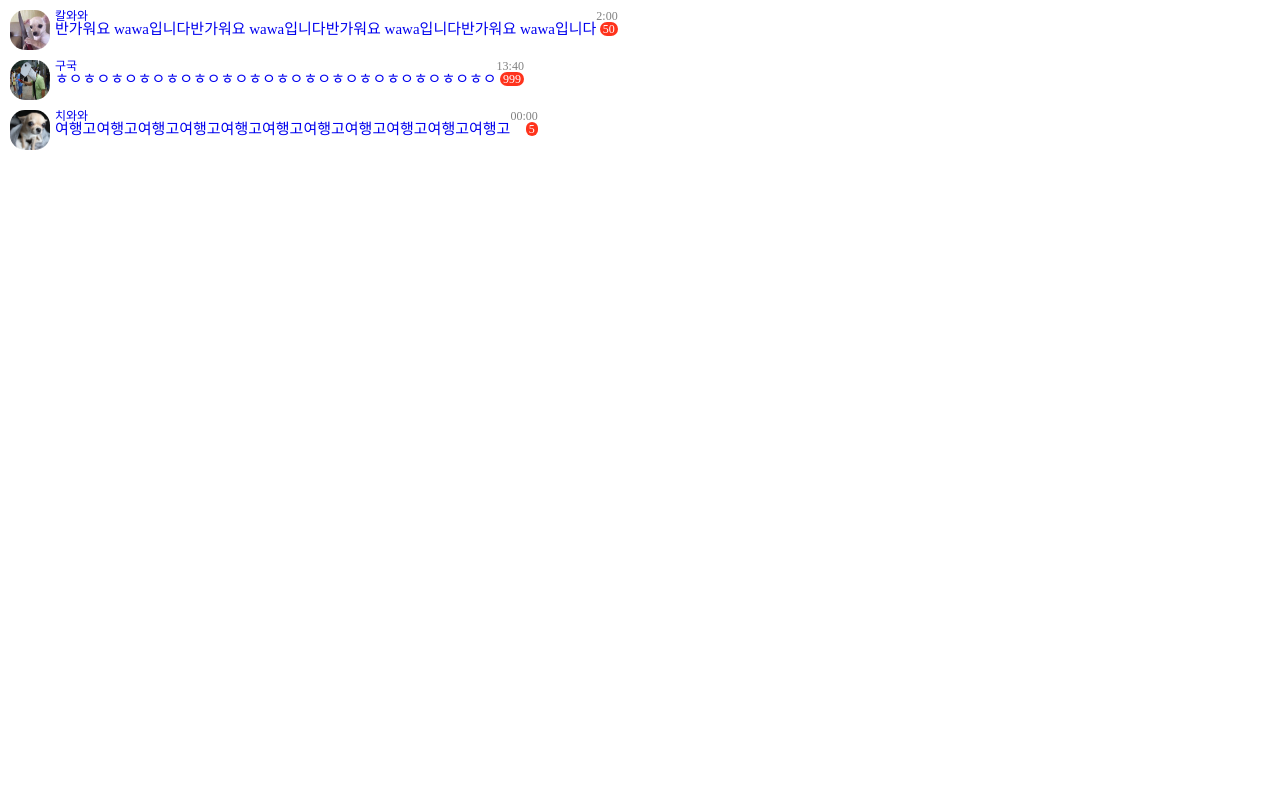
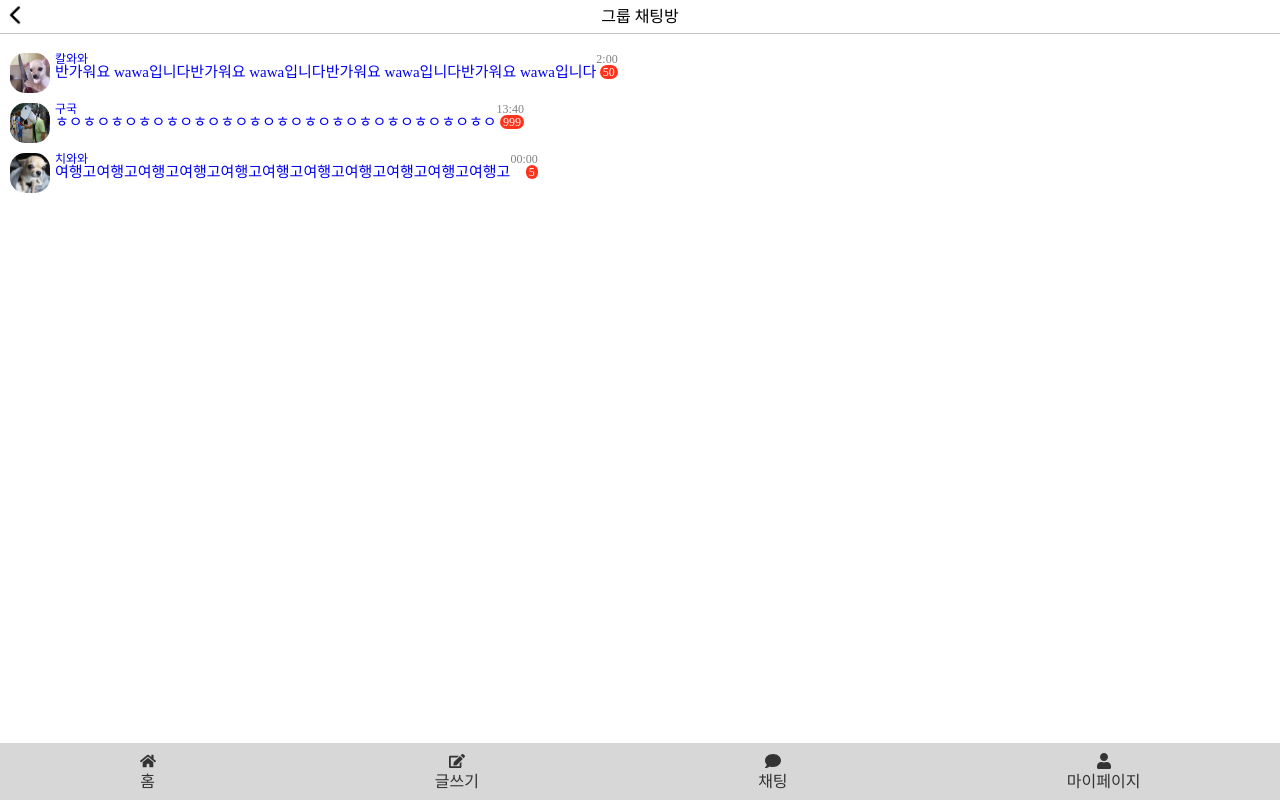
Before and after one commit to MZ-PEOPLE/Tripbuddy-project, a Next.js app: page /chat in a window 1280 px wide. Built offline with nearby package versions, Linux system fonts and the light colour scheme.

Commit message:
feat:채팅방 탑바, 푸터 추가

```diff
--- a/pages/chat.js
+++ b/pages/chat.js
@@ -1,6 +1,18 @@
 import ChatListComponent from "@/components/chat/ChatList";
+import NavBar from "@/components/topbar/TopBar";
+import BackBtn from "@/components/topbar/BackButton";
+import ChatName from "@/components/chatroom/ChatName";
+import FooterBar from "@/components/footerbar/FooterBar";
+
 export default function ChatList() {
     return (
-        <ChatListComponent />
+        <>
+            <NavBar
+                leftContent={<BackBtn />}
+                middleContent={<ChatName />}
+            />
+            <ChatListComponent />
+            <FooterBar />
+        </>
     )
 }
```
